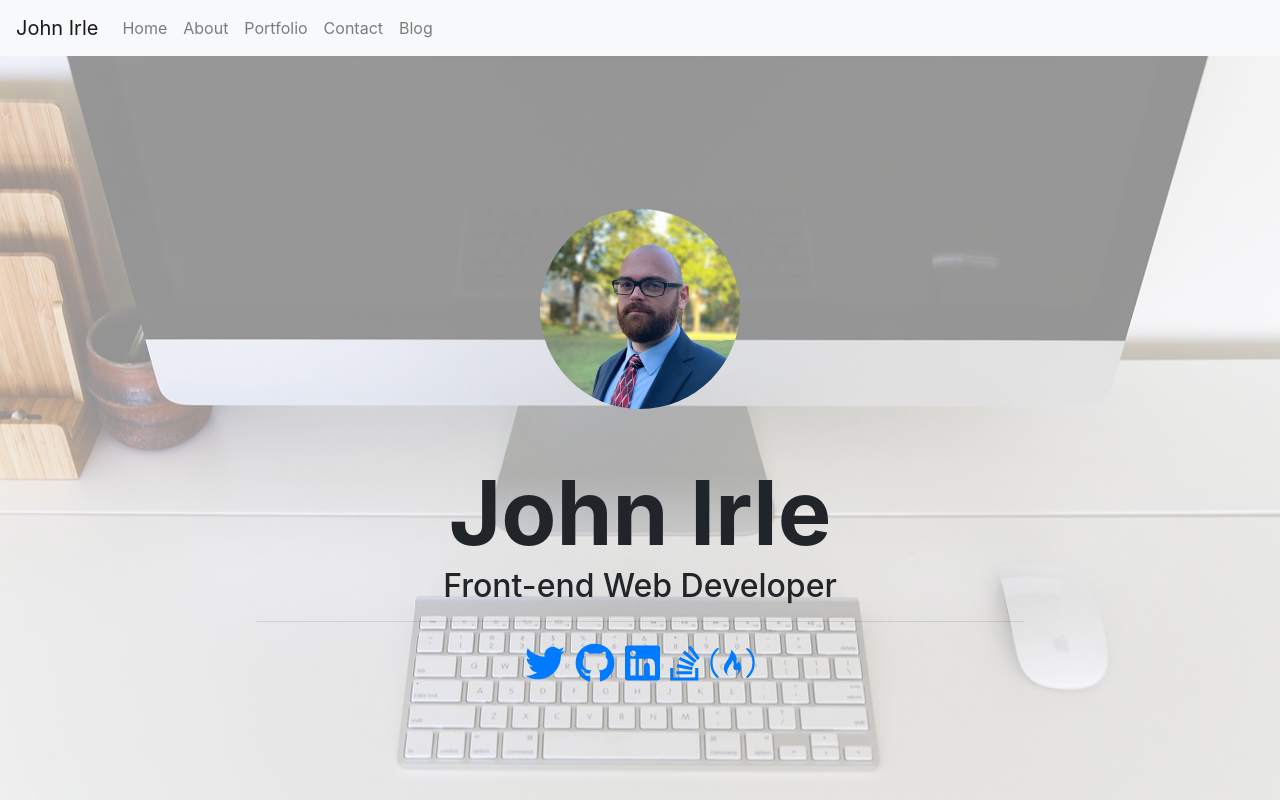
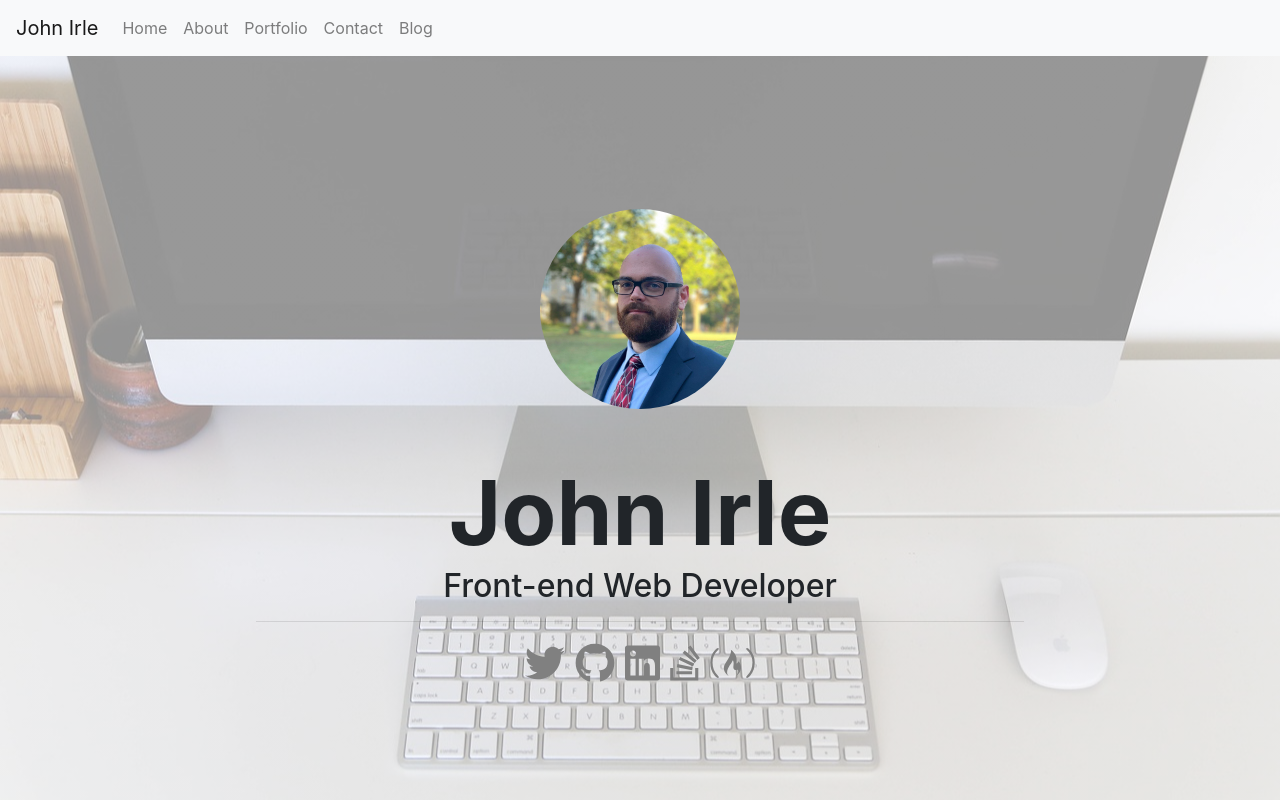
Before and after one commit to JohnIrle/Portfolio, a React (Create React App) app: page / in a window 1280 px wide. Shown: the top 800 px of the page. Built offline with nearby package versions, Linux system fonts and the light colour scheme.

Commit message:
Update fontawesome color

```diff
--- a/src/components/Home.js
+++ b/src/components/Home.js
@@ -14,11 +14,11 @@ function Home(props) {
           <hr />
           <div className="social">
             <ul className="inline">
-              <li><a href="https://twitter.com/irlejohn"><FontAwesomeIcon icon={faTwitter} size="2x" /></a></li>
-              <li><a href="http://github.com/JohnIrle"><FontAwesomeIcon icon={faGithub} size="2x" /></a></li>
-              <li><a href="https://www.linkedin.com/in/johnirle"><FontAwesomeIcon icon={faLinkedin} size="2x" /></a></li>
-              <li><a href="http://stackoverflow.com/users/4778613/doudeman"><FontAwesomeIcon icon={faStackOverflow} size="2x" /></a></li>
-              <li><a href="https://www.freecodecamp.com/johnirle"><FontAwesomeIcon icon={faFreeCodeCamp} size="2x" /></a></li>
+              <li><a href="https://twitter.com/irlejohn"><FontAwesomeIcon icon={faTwitter} size="2x" color="gray" /></a></li>
+              <li><a href="http://github.com/JohnIrle"><FontAwesomeIcon icon={faGithub} size="2x" color="gray" /></a></li>
+              <li><a href="https://www.linkedin.com/in/johnirle"><FontAwesomeIcon icon={faLinkedin} size="2x" color="gray" /></a></li>
+              <li><a href="http://stackoverflow.com/users/4778613/doudeman"><FontAwesomeIcon icon={faStackOverflow} size="2x" color="gray" /></a></li>
+              <li><a href="https://www.freecodecamp.com/johnirle"><FontAwesomeIcon icon={faFreeCodeCamp} size="2x" color="gray" /></a></li>
             </ul>
           </div>
         </div>
```
